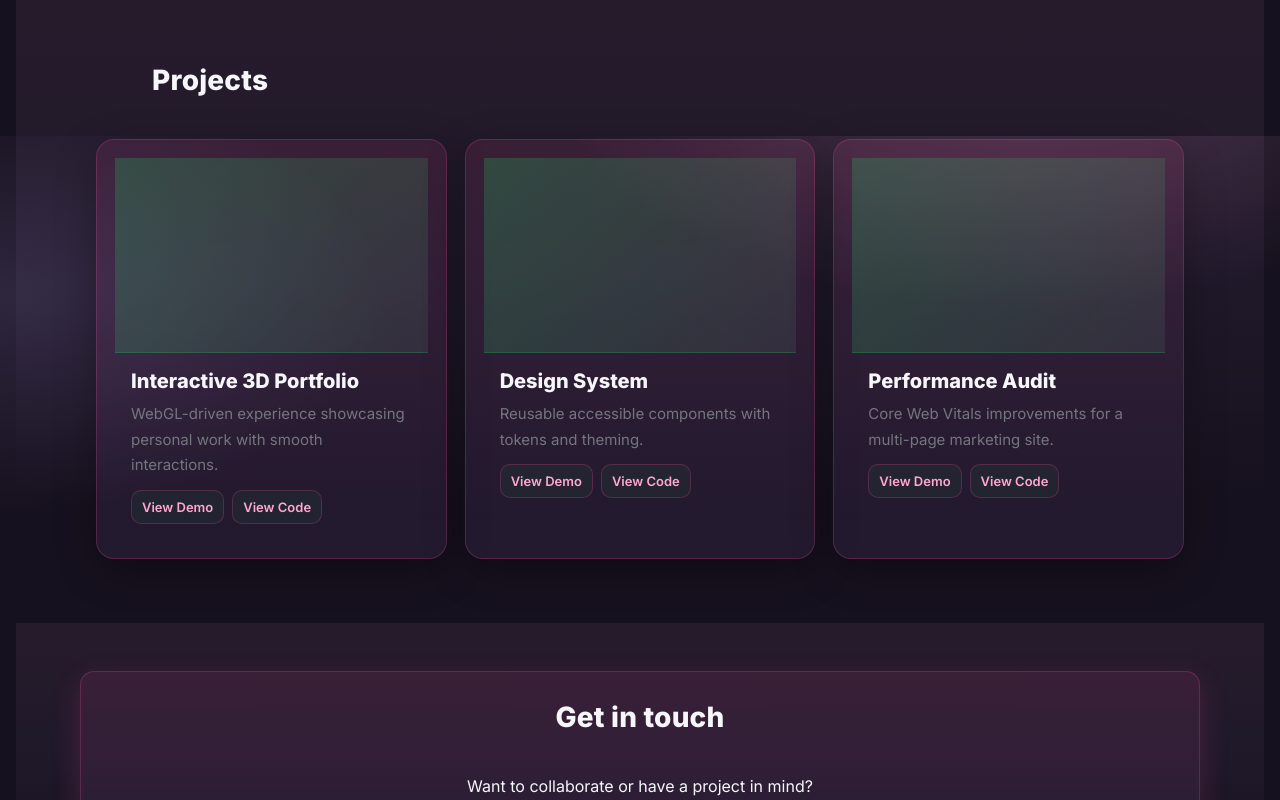
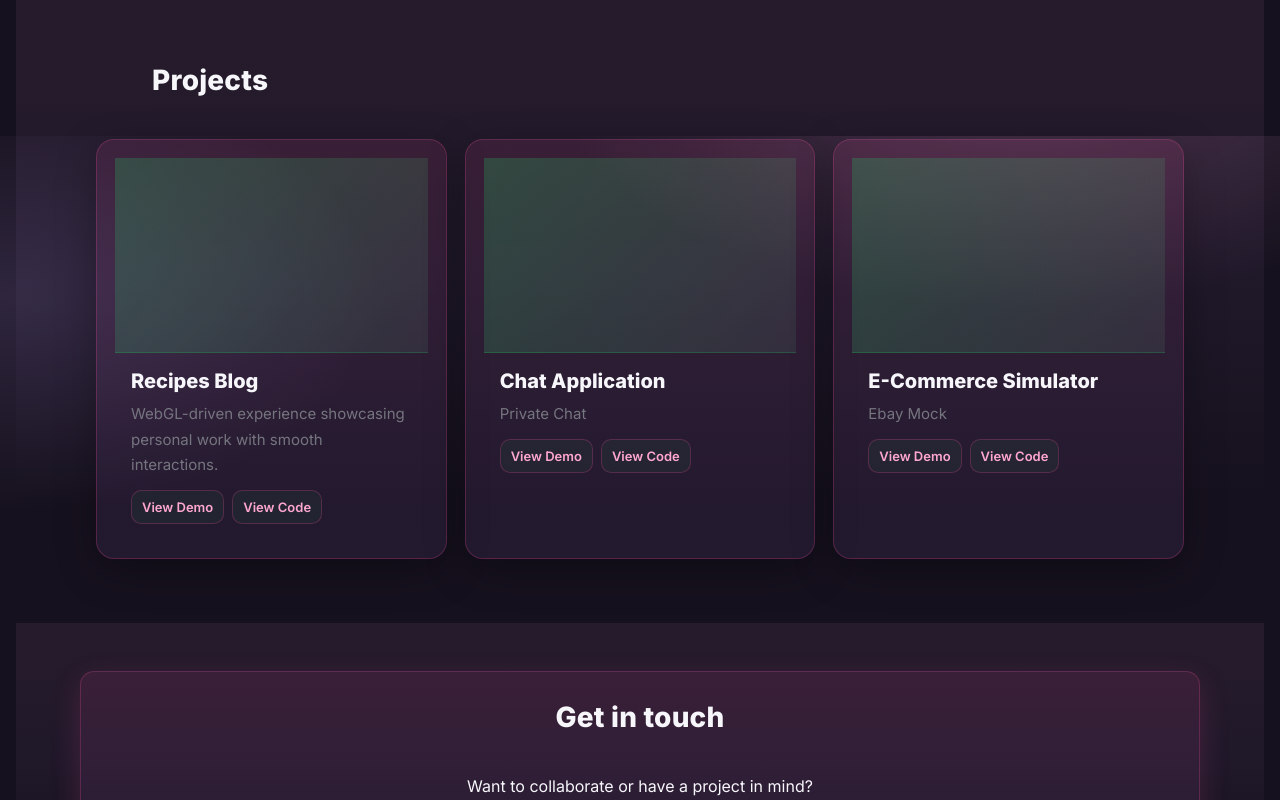
Before and after one commit to KittyVu/NewPorfolio, a plain HTML site: page index.html in a window 1280 px wide. Shown: the part 1464-2264 px from the top of the page. Drawn offline with Linux system fonts and the light colour scheme.

Commit message:
update avatar

```diff
--- a/index.html
+++ b/index.html
@@ -42,7 +42,7 @@
             </div>
           </div>
           <div class="hero-art" aria-hidden="true">
-            <img class="my-avatar-head" src="Xuyen-chibi.jpg" alt="Xuyen-avatar">
+            <img class="my-avatar-head" src="Xuyen-chibi3.png" alt="Xuyen-avatar">
           </div>
         </div>
       </section>
@@ -85,7 +85,7 @@
             <article class="role-card">
               <div class="card-media" aria-hidden="true"></div>
               <div class="card-body">
-                <h3>Interactive 3D Portfolio</h3>
+                <h3>Recipes Blog</h3>
                 <p>WebGL-driven experience showcasing personal work with smooth interactions.</p>
                 <div class="card-actions">
                   <a class="btn btn-ghost btn-sm" href="#" aria-label="View demo">View Demo</a>
@@ -96,8 +96,8 @@
             <article class="role-card">
               <div class="card-media" aria-hidden="true"></div>
               <div class="card-body">
-                <h3>Design System</h3>
-                <p>Reusable accessible components with tokens and theming.</p>
+                <h3>Chat Application</h3>
+                <p>Private Chat</p>
                 <div class="card-actions">
                   <a class="btn btn-ghost btn-sm" href="#" aria-label="View demo">View Demo</a>
                   <a class="btn btn-ghost btn-sm" href="#" aria-label="View code">View Code</a>
@@ -107,8 +107,8 @@
             <article class="role-card">
               <div class="card-media" aria-hidden="true"></div>
               <div class="card-body">
-                <h3>Performance Audit</h3>
-                <p>Core Web Vitals improvements for a multi-page marketing site.</p>
+                <h3>E-Commerce Simulator</h3>
+                <p>Ebay Mock</p>
                 <div class="card-actions">
                   <a class="btn btn-ghost btn-sm" href="#" aria-label="View demo">View Demo</a>
                   <a class="btn btn-ghost btn-sm" href="#" aria-label="View code">View Code</a>
```
Also changed, not shown: 2 other files.
